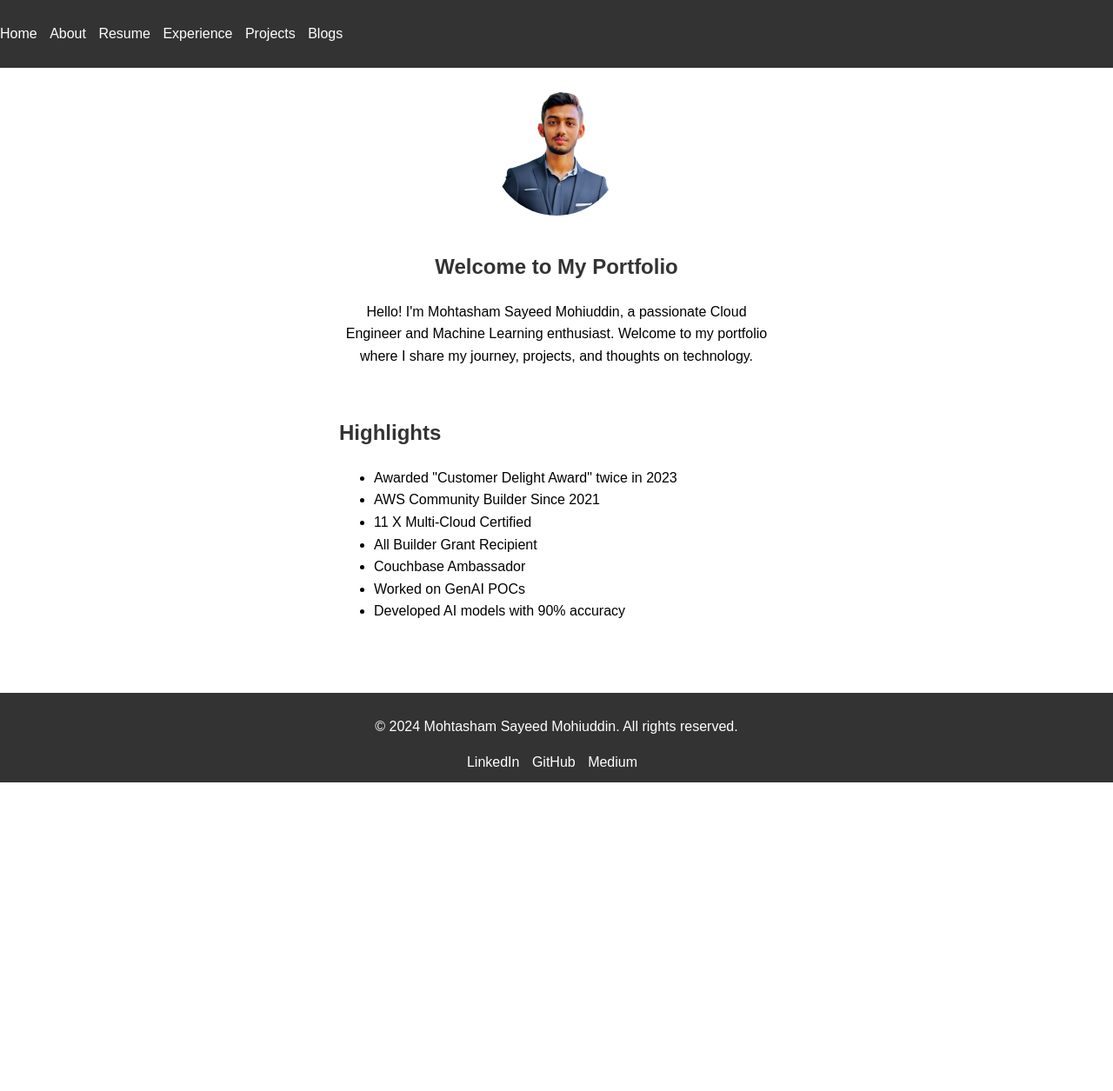
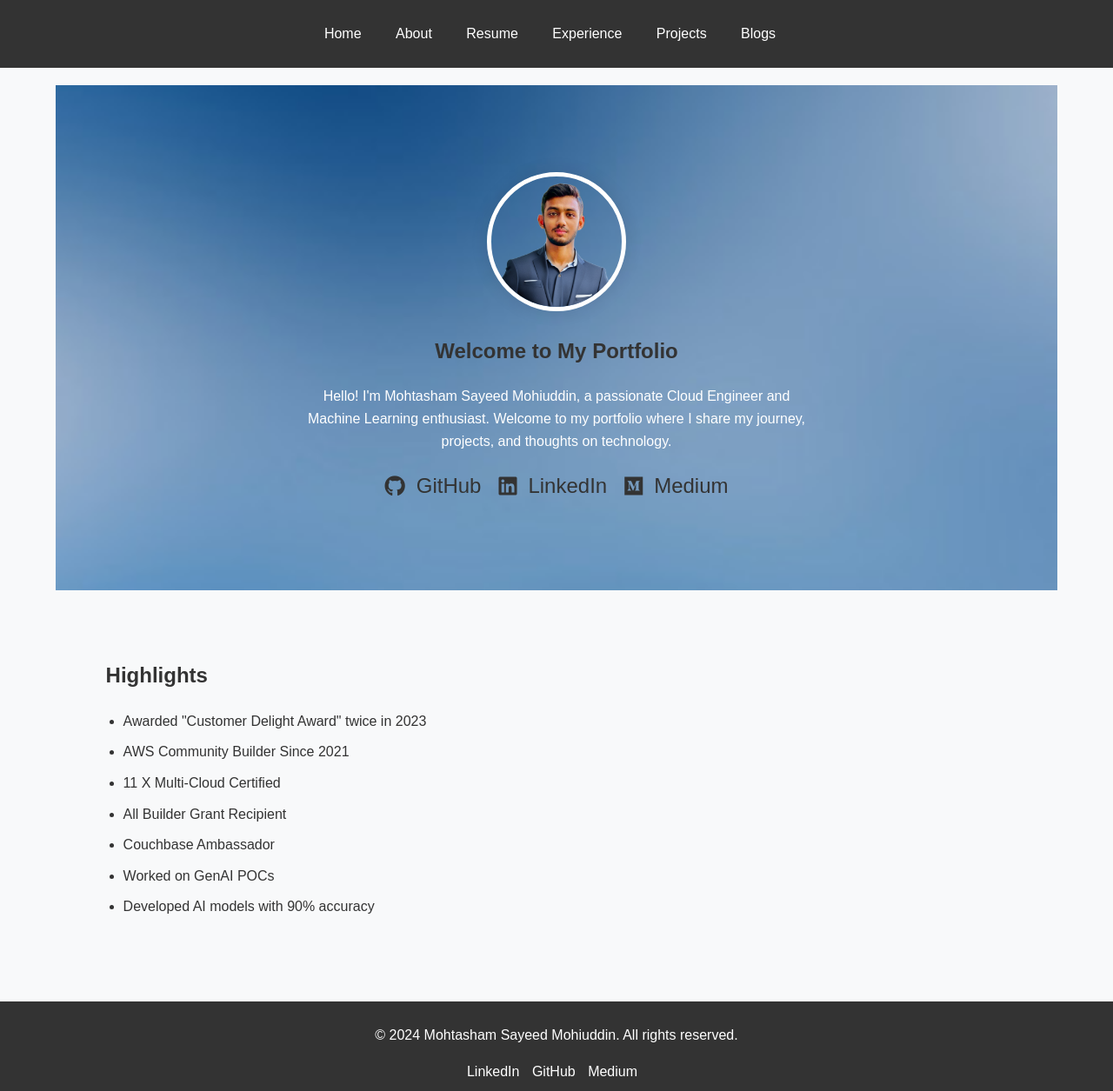
Before and after one commit to mohtasham9/mohtasham9.github.io, a Jekyll site: the page built from docs/index.markdown, in a window 1280 px wide. Shown: the whole page at 87% size. Built offline with Jekyll 4.4.1, drawn with Linux system fonts in a browser that asks for light colours; before the commit the page ends 900 px from its top, so only the background shows below that.

Commit message:
Modified Home page

```diff
--- a/docs/_layouts/home.html
+++ b/docs/_layouts/home.html
@@ -5,21 +5,28 @@
   <meta name="viewport" content="width=device-width, initial-scale=1.0">
   <title>{{ site.title }}</title>
   <link rel="stylesheet" href="{{ '/assets/css/style.css' | relative_url }}">
+  <link rel="stylesheet" href="https://cdnjs.cloudflare.com/ajax/libs/font-awesome/5.15.3/css/all.min.css" integrity="sha384-5A5I6g+GAlft5Ohe1BQAOxlBSn6uJpsMbQ58dEYx6Y/hjT2L4Bv93nbAqY6lF5hx" crossorigin="anonymous">
 </head>
 <body>
   {% include header.html %}
   <main class="container">
-    <section id="intro" class="section">
+    <section id="intro" class="section hero">
       <div class="intro-content">
         <img src="{{ '/assets/images/mohtasham.png' | relative_url }}" alt="Your Photo" class="profile-photo">
         <div class="intro-text">
           <h1>Welcome to My Portfolio</h1>
           <p>Hello! I'm {{ site.title }}, a passionate Cloud Engineer and Machine Learning enthusiast. Welcome to my portfolio where I share my journey, projects, and thoughts on technology.</p>
+          <div class="social-links">
+            <a href="https://github.com/mohtasham9" class="social-icon" target="_blank"><i class="fab fa-github"></i> GitHub</a>
+            <a href="https://www.linkedin.com/in/mohtasham09/" class="social-icon" target="_blank"><i class="fab fa-linkedin"></i> LinkedIn</a>
+            <a href="https://medium.com/@mohtasham9" class="social-icon" target="_blank"><i class="fab fa-medium"></i> Medium</a>
+          </div>
         </div>
       </div>
     </section>
 
     <section id="highlights" class="section">
+      <div class="container">
         <h2>Highlights</h2>
         <ul class="highlights-list">
           <li>Awarded "Customer Delight Award" twice in 2023</li>
@@ -30,6 +37,7 @@
           <li>Worked on GenAI POCs</li>
           <li>Developed AI models with 90% accuracy</li>
         </ul>
+      </div>
     </section>
   </main>
   {% include footer.html %}
--- a/docs/assets/css/style.css
+++ b/docs/assets/css/style.css
@@ -1,15 +1,19 @@
+/* Reset and global styles */
 body {
-    font-family: Arial, sans-serif;
+  font-family: 'Arial', sans-serif;
   line-height: 1.6;
   margin: 0;
   padding: 0;
   display: flex;
   flex-direction: column;
   min-height: 100vh;
+  background-color: #f8f9fa; /* Light background color */
+  color: #333; /* Main text color */
 }
 
 .container {
-    max-width: 960px;
+  width: 90%; /* Responsive width */
+  max-width: 1200px; /* Max width for larger screens */
   margin: auto;
   padding: 20px;
   flex: 1;
@@ -24,16 +28,24 @@ body {
 header nav ul {
   list-style: none;
   padding: 0;
+  text-align: center; /* Center align navigation links */
 }
 
 header nav ul li {
-    display: inline;
-    margin-right: 10px;
+  display: inline-block;
+  margin-right: 15px;
 }
 
 header nav ul li a {
   color: #fff;
   text-decoration: none;
+  padding: 5px 10px;
+  border-radius: 5px;
+  transition: background-color 0.3s ease;
+}
+
+header nav ul li a:hover {
+  background-color: #555; /* Darken background on hover */
 }
 
 footer {
@@ -60,6 +72,10 @@ body {
   text-decoration: none;
 }
 
+.footer-links {
+  margin-top: 20px;
+}
+
 .section {
   margin-bottom: 40px;
 }
@@ -68,64 +84,78 @@ body {
   color: #333;
 }
 
-  .intro-content {
-    display: flex;
-    align-items: center;
+/* Hero section styles */
+.hero {
+  background-image: url('/assets/images/bkim.jpg');
+  background-size: cover;
+  background-position: center;
+  color: #fff;
+  padding: 100px 0;
   text-align: center;
-    flex-direction: column;
 }
 
 .profile-photo {
   border-radius: 50%;
   max-width: 150px;
-    margin-bottom: 20px;
+  border: 5px solid #fff;
+  box-shadow: 0 0 20px rgba(0, 0, 0, 0.1);
 }
 
 .intro-text {
-    max-width: 500px;
+  max-width: 600px;
   margin: auto;
 }
 
-  .projects-publications {
-    margin-bottom: 40px;
-  }
-
-  h2 {
+.social-links {
+  display: flex;
+  justify-content: center;
+  gap: 20px;
   margin-top: 20px;
 }
 
-  h3 {
-    margin-top: 10px;
-    font-size: 1.2em; /* Reduced size for publication titles */
+.social-icon {
+  font-size: 1.5rem;
+  color: #333;
+  display: flex;
+  align-items: center;
+  gap: 5px;
+  text-decoration: none;
+  transition: color 0.3s ease;
 }
 
-
-a {
-  color: #1e90ff;
-  text-decoration: none;
+.social-icon i {
+  margin-right: 8px;
 }
 
-a:hover {
-  text-decoration: underline;
+.social-icon:hover {
+  color: #1e90ff; /* Highlight color on hover */
 }
 
-.description {
-  margin: 5px 0;
+/* Highlights section */
+.highlights-list {
+  list-style: disc; /* Use disc bullets for unordered list */
+  padding-left: 20px; /* Indent the list */
+  margin-top: 10px; /* Add some space above the list */
 }
 
-.publication-title {
-  font-size: 1.2em;
-  font-weight: normal;
+.highlights-list li {
+  margin-bottom: 10px;
 }
 
-.publication-description {
-  font-size: 0.9em;
+/* Responsive design */
+@media screen and (max-width: 768px) {
+  .intro-text {
+    padding: 0 20px; /* Add padding on smaller screens */
+  }
+  header nav ul {
+    display: block;
+  }
+  header nav ul li {
+    display: block;
+    margin-bottom: 10px;
+  }
 }
 
-.project-description, .project-title {
-  margin: 5px 0;
+html {
+  scroll-behavior: smooth;
 }
-
-.project-repo {
-  margin-top: 10px;
-}
```
Also changed, not shown: docs/assets/css/style copytestty.css (added, +159 -0 lines), docs/assets/images/bkim.jpg (added). Lines whose indentation alone changed are shown as unchanged.
